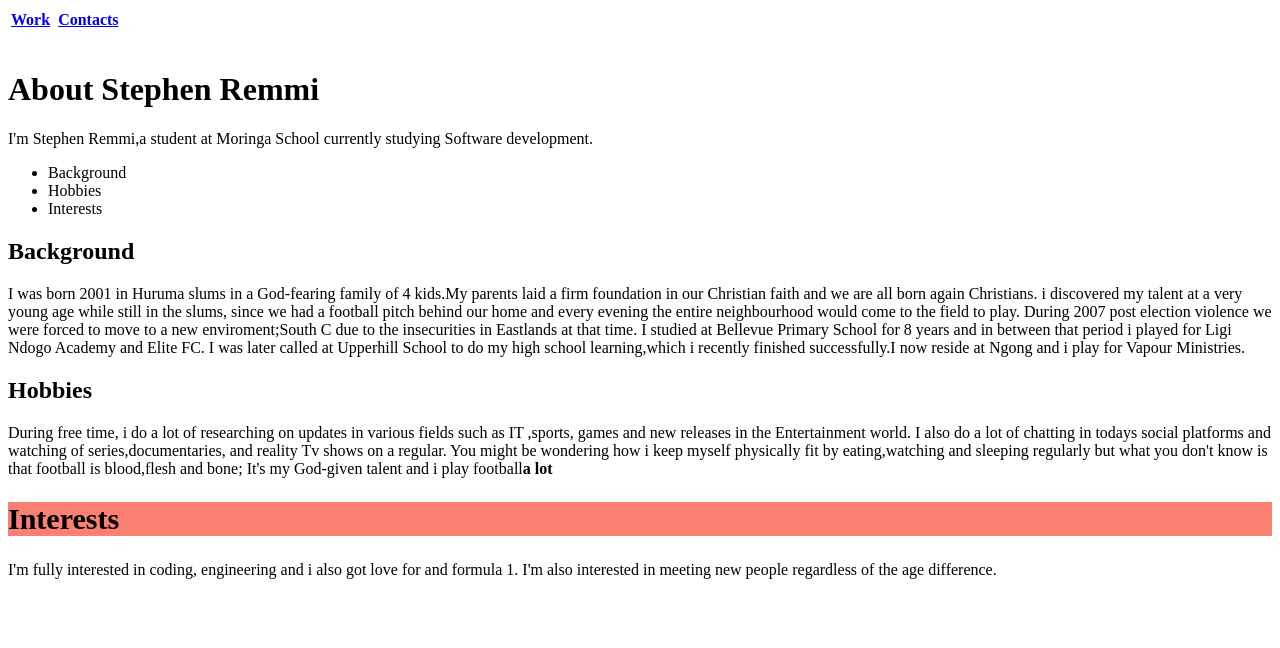
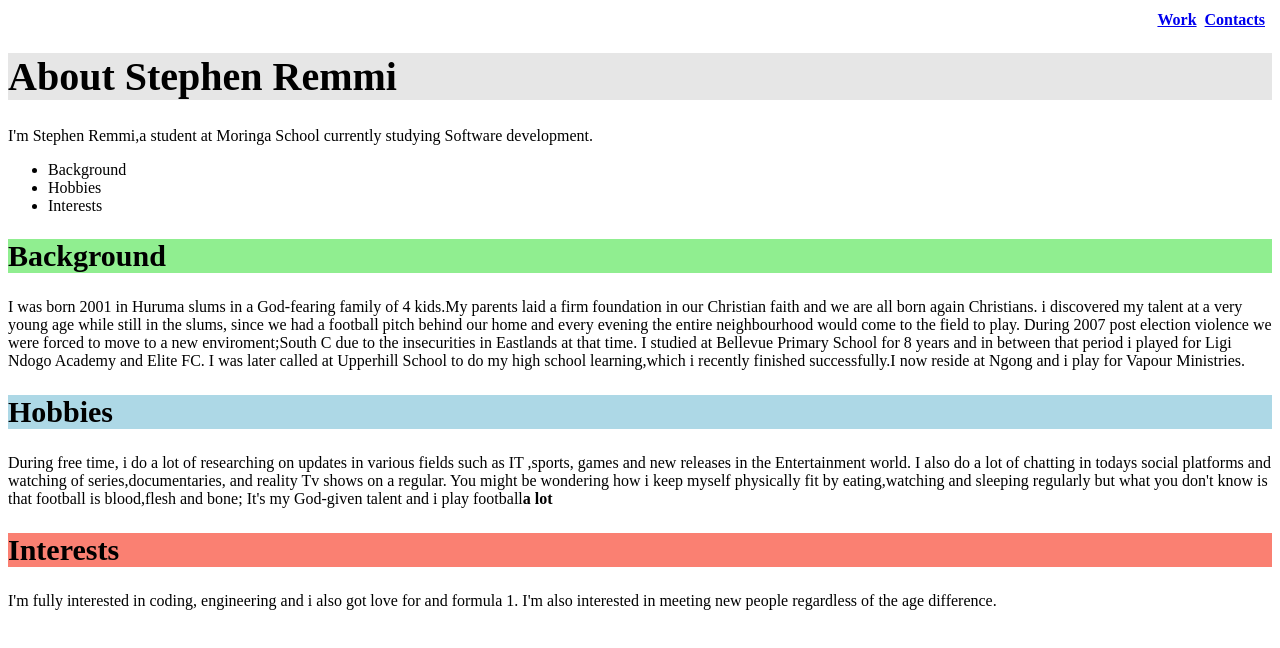
Before and after one commit to Stephenremmi/portfolio-landing-pg, a plain HTML site: page index.html in a window 1280 px wide. Drawn offline with Linux system fonts and the light colour scheme.

Commit message:
Add styles

```diff
--- a/css/styles.css
+++ b/css/styles.css
@@ -1,18 +1,12 @@
-<<<<<<< HEAD
 
-=======
->>>>>>> 0b3d2387f672263d3a275591e5fc9e4c796f5222
 .Background
 {
   background-color:
    lightgreen; font-size: 30px
 }
-<<<<<<< HEAD
-=======
 #links {
   float: right;
 }
->>>>>>> 0b3d2387f672263d3a275591e5fc9e4c796f5222
 .Hobbies
 {
   background-color:
@@ -23,16 +17,14 @@
   background-color:
   salmon;font-size: 30px
 }
-<<<<<<< HEAD
+
 
 #links {
   float: right;
 
 }
-.About{
-=======
-About{
->>>>>>> 0b3d2387f672263d3a275591e5fc9e4c796f5222
+.About
+{
   color: green;
 }
 head{
```
